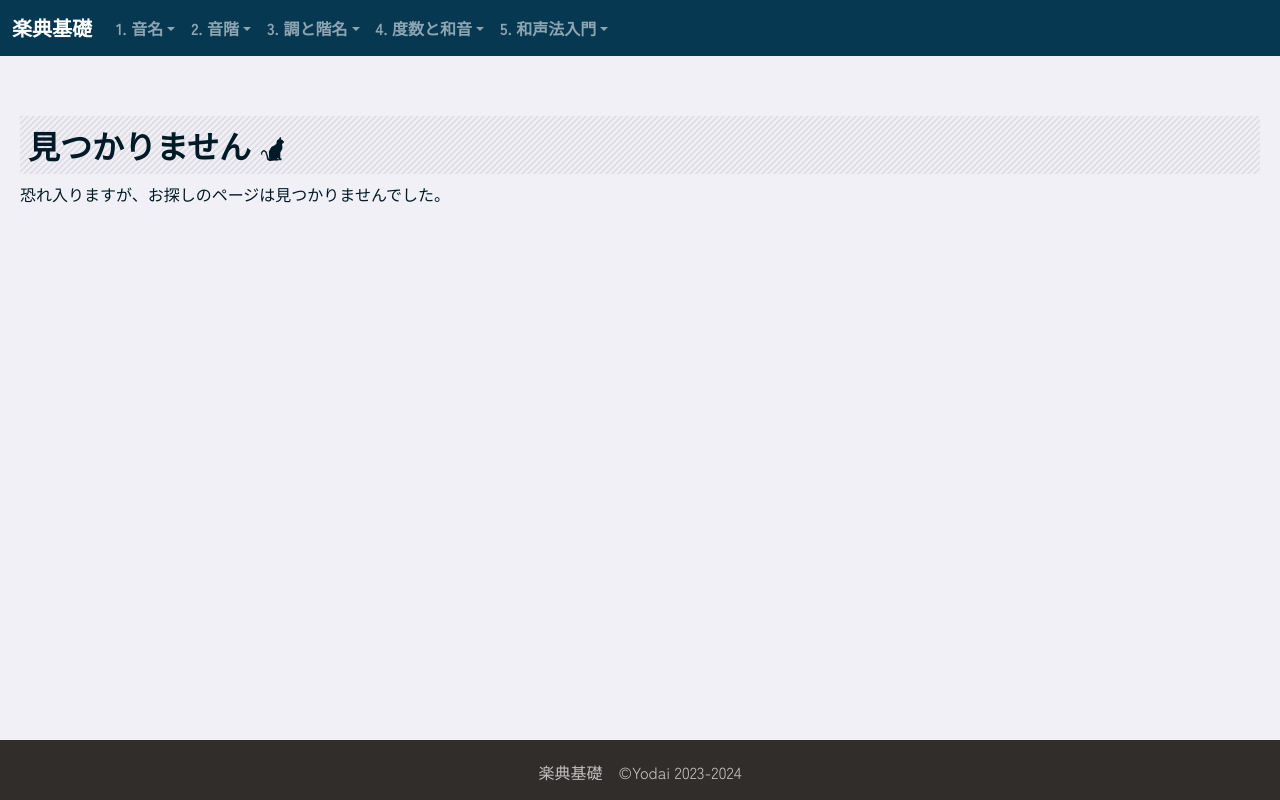
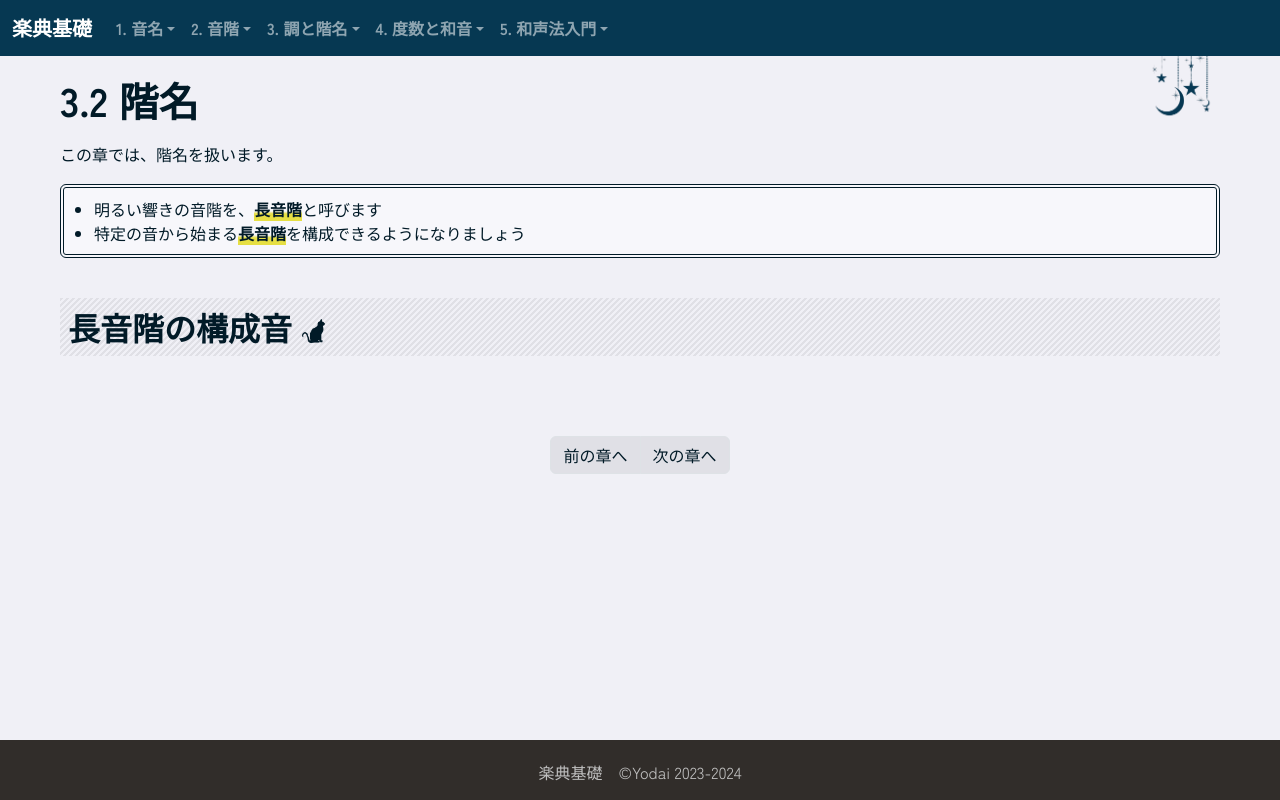
Before and after one commit to yodai49/musical-grammer, a React (Create React App) app: page /MovableDo in a window 1280 px wide. Built offline with nearby package versions, Linux system fonts and the light colour scheme.

Commit message:
Add keys

```diff
--- a/src/App.js
+++ b/src/App.js
@@ -5,6 +5,8 @@ import NaturalNote from './components/1. Note/NaturalNote';
 import DerivedNote from './components/1. Note/DerivedNote';
 import MajorScale from  './components/2. Scale/MajorScale';
 import MinorScale from "./components/2. Scale/MinorScale";
+import Keys from  './components/3. Keys/Keys';
+import MovableDo from "./components/3. Keys/MovableDo";
 import Interval1 from './components/4. Chord/Interval1';
 import Interval2 from './components/4. Chord/Interval2';
 import Chord from './components/4. Chord/Chord';
@@ -31,6 +33,9 @@ function App() {
             <Route path="/MajorScale" element={<MajorScale />} />
             <Route path="/MinorScale" element={<MinorScale />} />
 
+            <Route path="/Keys" element={<Keys />} />
+            <Route path="/MovableDo" element={<MovableDo />} />
+
             <Route path="/Interval1" element={<Interval1 />} />
             <Route path="/Interval2" element={<Interval2 />} />
             <Route path="/Chord" element={<Chord />} />
--- a/src/components/0. Introduction/Introduction.js
+++ b/src/components/0. Introduction/Introduction.js
@@ -53,7 +53,7 @@ const Introduction = () => {
             </tr>
             <tr>
               <th scope="row">3. 調と階名</th>
-              <td>調・階名</td>
+              <td><HashLink to="/Keys#title">調</HashLink>・<HashLink to="/MovableDo#title">階名</HashLink></td>
               <td>調の音階の構成音を言える。音名と階名の違いが理解できる。</td>
             </tr>
             <tr>
--- /dev/null
+++ b/src/components/3. Keys/Keys.js
@@ -0,0 +1,29 @@
+import './../../css/base.css';
+import './../../css/abcjs-audio.css';
+import './../../css/images.css';
+import Score from '../Score';
+import BottomButtons from '../BottomButtons';
+
+import {HashLink} from 'react-router-hash-link';
+
+const Keys = () => {
+  return (
+    <div className="window-wrapper">
+      <div className="content-wrapper">
+        <h1 id="title">3.1 調</h1>
+        <p className="text-wrap text-start">
+          この章では、調を扱います。
+        </p>
+        <ul className="my-ul">
+          <li>明るい響きの音階を、<em>長音階</em>と呼びます</li>
+          <li>特定の音から始まる<em>長音階</em>を構成できるようになりましょう</li>
+        </ul>
+        <h2>長音階の構成音</h2>
+
+        <BottomButtons currentID = "Keys"/>
+      </div>
+    </div>
+  );
+};
+
+export default Keys;
--- /dev/null
+++ b/src/components/3. Keys/MovableDo.js
@@ -0,0 +1,29 @@
+import './../../css/base.css';
+import './../../css/abcjs-audio.css';
+import './../../css/images.css';
+import Score from '../Score';
+import BottomButtons from '../BottomButtons';
+
+import {HashLink} from 'react-router-hash-link';
+
+const Keys = () => {
+  return (
+    <div className="window-wrapper">
+      <div className="content-wrapper">
+        <h1 id="title">3.2 階名</h1>
+        <p className="text-wrap text-start">
+          この章では、階名を扱います。
+        </p>
+        <ul className="my-ul">
+          <li>明るい響きの音階を、<em>長音階</em>と呼びます</li>
+          <li>特定の音から始まる<em>長音階</em>を構成できるようになりましょう</li>
+        </ul>
+        <h2>長音階の構成音</h2>
+
+        <BottomButtons currentID = "MovableDo"/>
+      </div>
+    </div>
+  );
+};
+
+export default Keys;
--- a/src/components/Header.js
+++ b/src/components/Header.js
@@ -37,8 +37,8 @@ const Header = () => {
                                 3. 調と階名
                             </a>
                             <ul className="dropdown-menu">
-                                <li><HashLink to="/" className="dropdown-item">調</HashLink></li>
-                                <li><HashLink to="/" className="dropdown-item">階名</HashLink></li>
+                                <li><HashLink to="/Keys" className="dropdown-item">調</HashLink></li>
+                                <li><HashLink to="/MovableDo" className="dropdown-item">階名</HashLink></li>
                             </ul>
                         </li>
                         <li className="nav-item dropdown">
--- a/src/components/SectionMaster.js
+++ b/src/components/SectionMaster.js
@@ -2,6 +2,7 @@ const SECTION_LIST = [
     'Introduction',
     'NaturalNote', 'DerivedNote',
     'MajorScale', 'MinorScale',
+    'Keys', 'MovableDo',
     'Interval1', 'Interval2', 'Harmony',
 ];
 
```
Also changed, not shown: src/components/3. Keys/Key.js (deleted).
